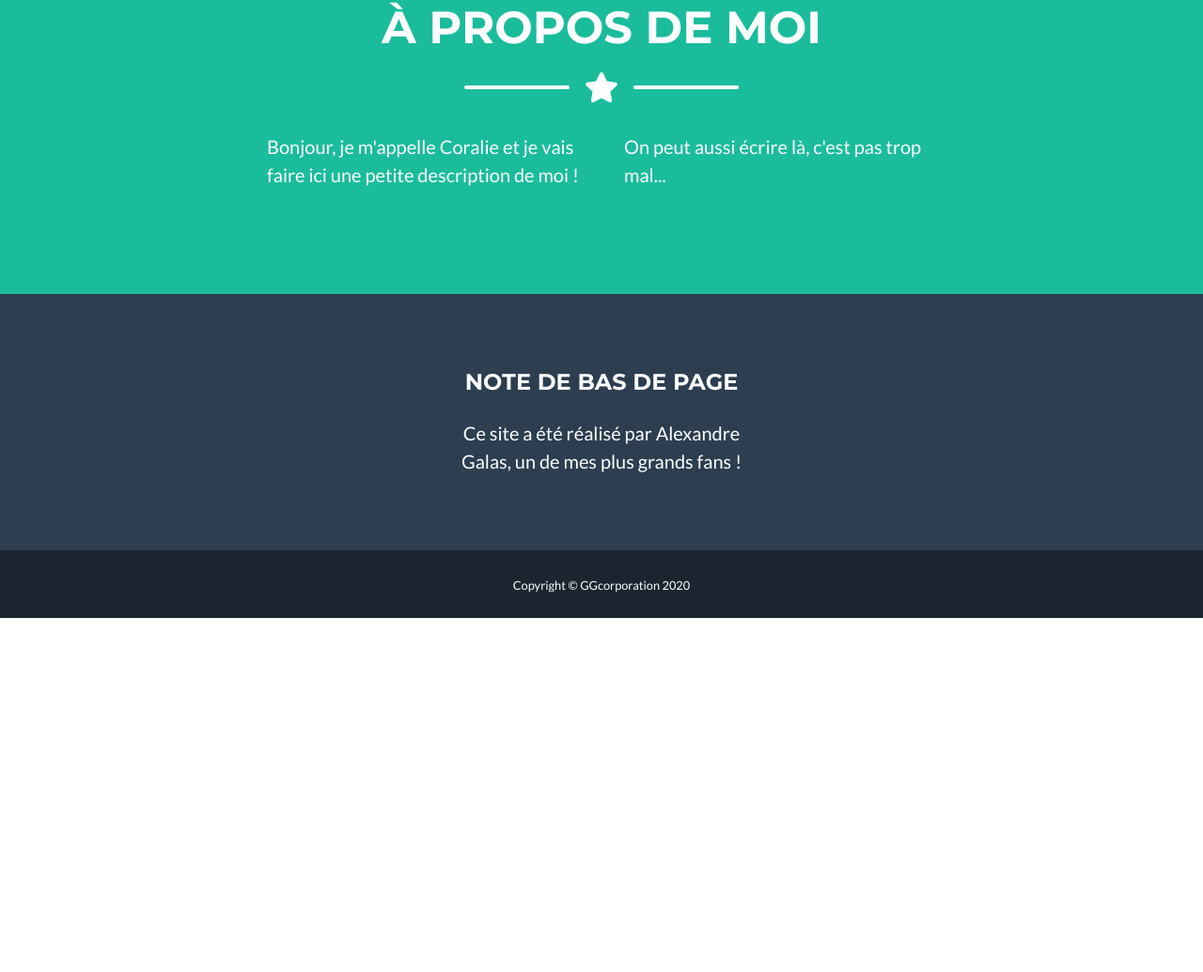
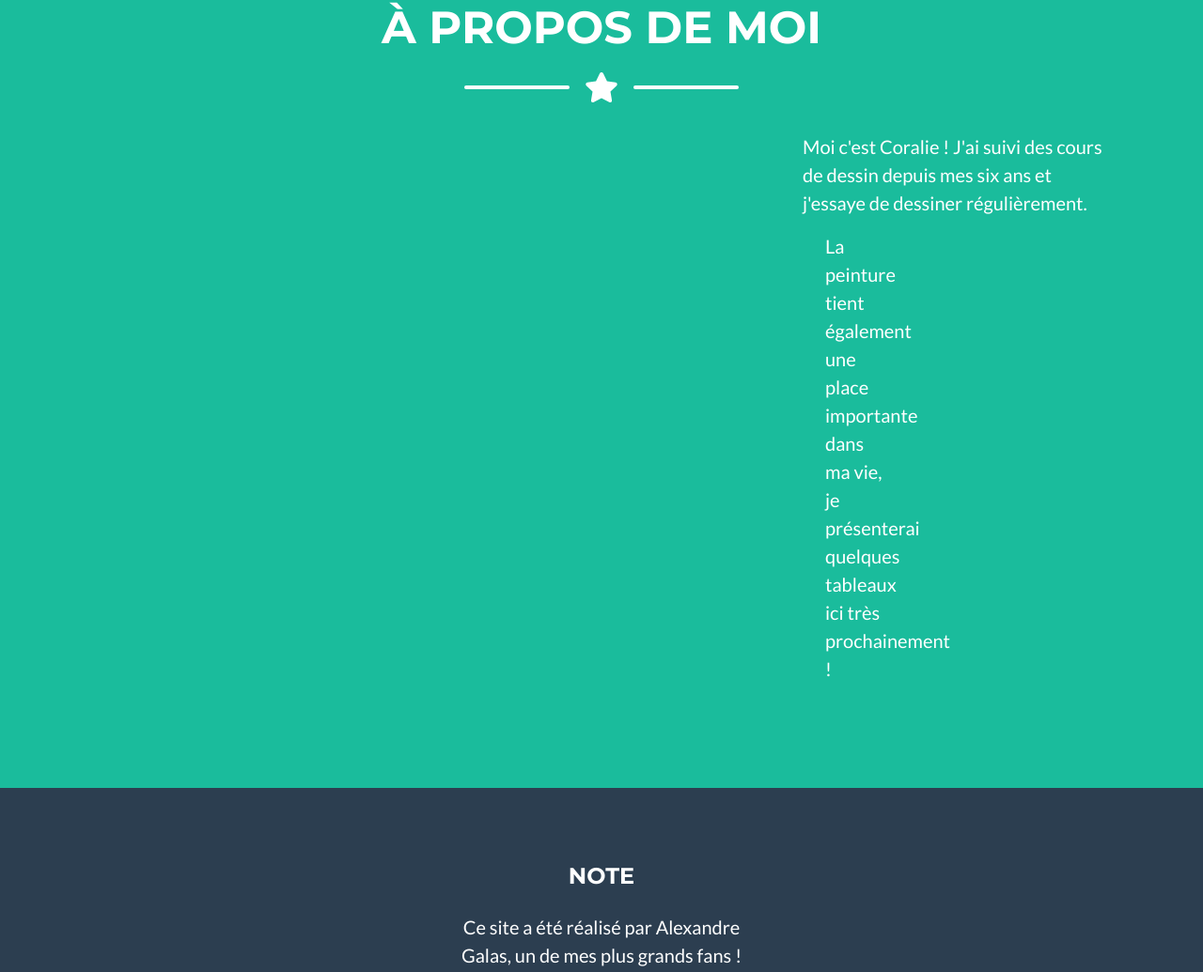
Before and after one commit to alexandreGalas1/CocoSite, a plain HTML site: page index.html in a window 1280 px wide. Shown: the part 2511-3546 px from the top of the page at 94% size. Before the commit the page ends 3169 px from the top, so only its background shows below. Drawn offline with nearby package versions, Linux system fonts and the light colour scheme.

Commit message:
Update index.html

```diff
--- a/index.html
+++ b/index.html
@@ -154,8 +154,8 @@
                 </div>
                 <!-- About Section Content-->
                 <div class="row">
-                    <div class="col-lg-4 ml-auto"><p class="lead">Bonjour, je m'appelle Coralie et je vais faire ici une petite description de moi !</p></div>
-                    <div class="col-lg-4 mr-auto"><p class="lead">On peut aussi écrire là, c'est pas trop mal...</p></div>
+                    <div class="col-lg-4 ml-auto"><p class="lead">Moi c'est Coralie ! J'ai suivi des cours de dessin depuis mes six ans et j'essaye de dessiner régulièrement.
+                    <div class="col-lg-4 mr-auto"><p class="lead">La peinture tient également une place importante dans ma vie, je présenterai quelques tableaux ici très prochainement !</p></div>
                 </div>
             </div>
         </section>
@@ -168,7 +168,7 @@
                     </div>
                     <!-- Footer Social Icons-->
                     <div class="col-lg-4 mb-5 mb-lg-0">
-                        <h4 class="text-uppercase mb-4">Note de bas de page</h4>
+                        <h4 class="text-uppercase mb-4">Note</h4>
 						<p class="lead mb-0">Ce site a été réalisé par Alexandre Galas, un de mes plus grands fans !</p>
                     </div>
                     <!-- Footer About Text-->
```
